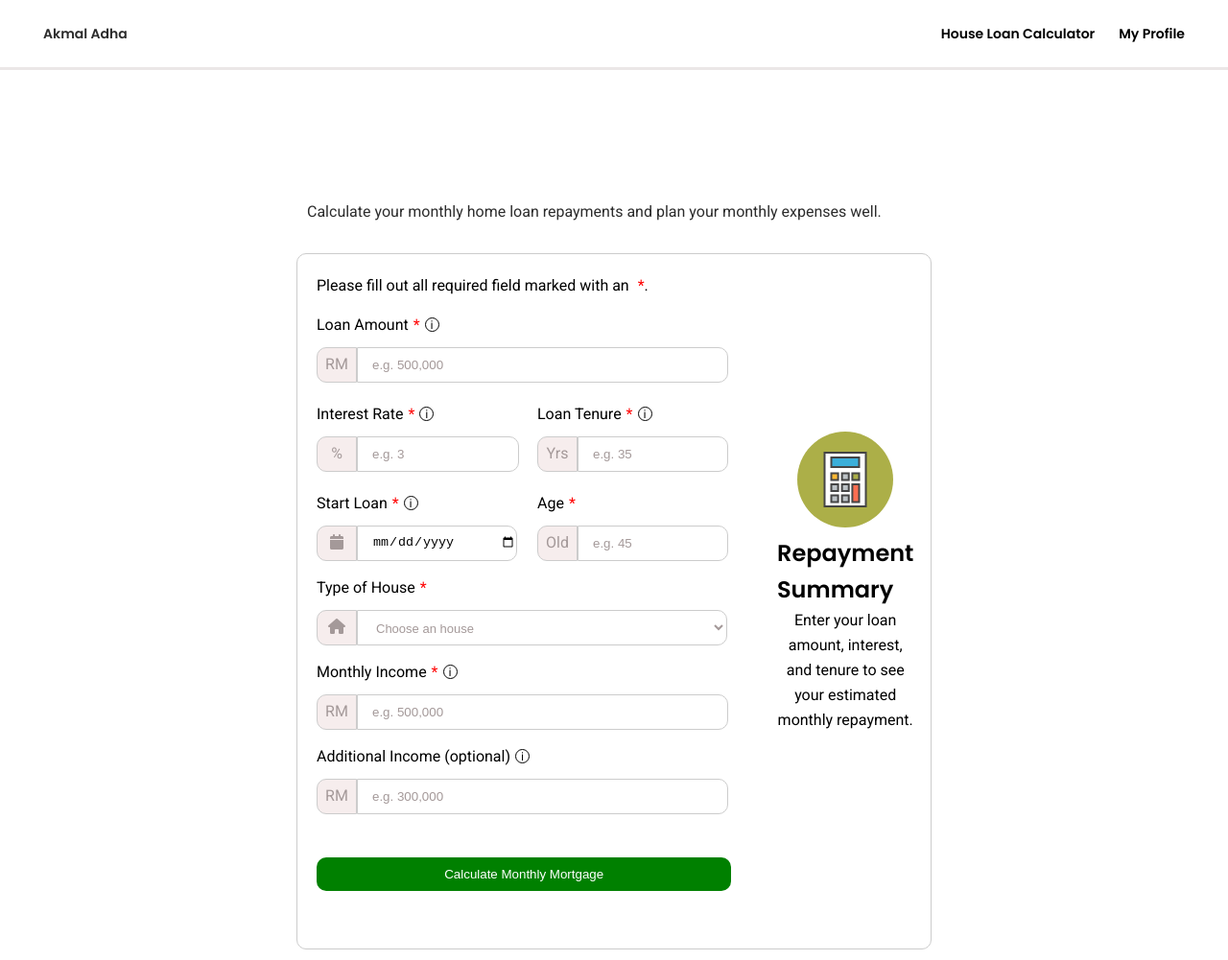
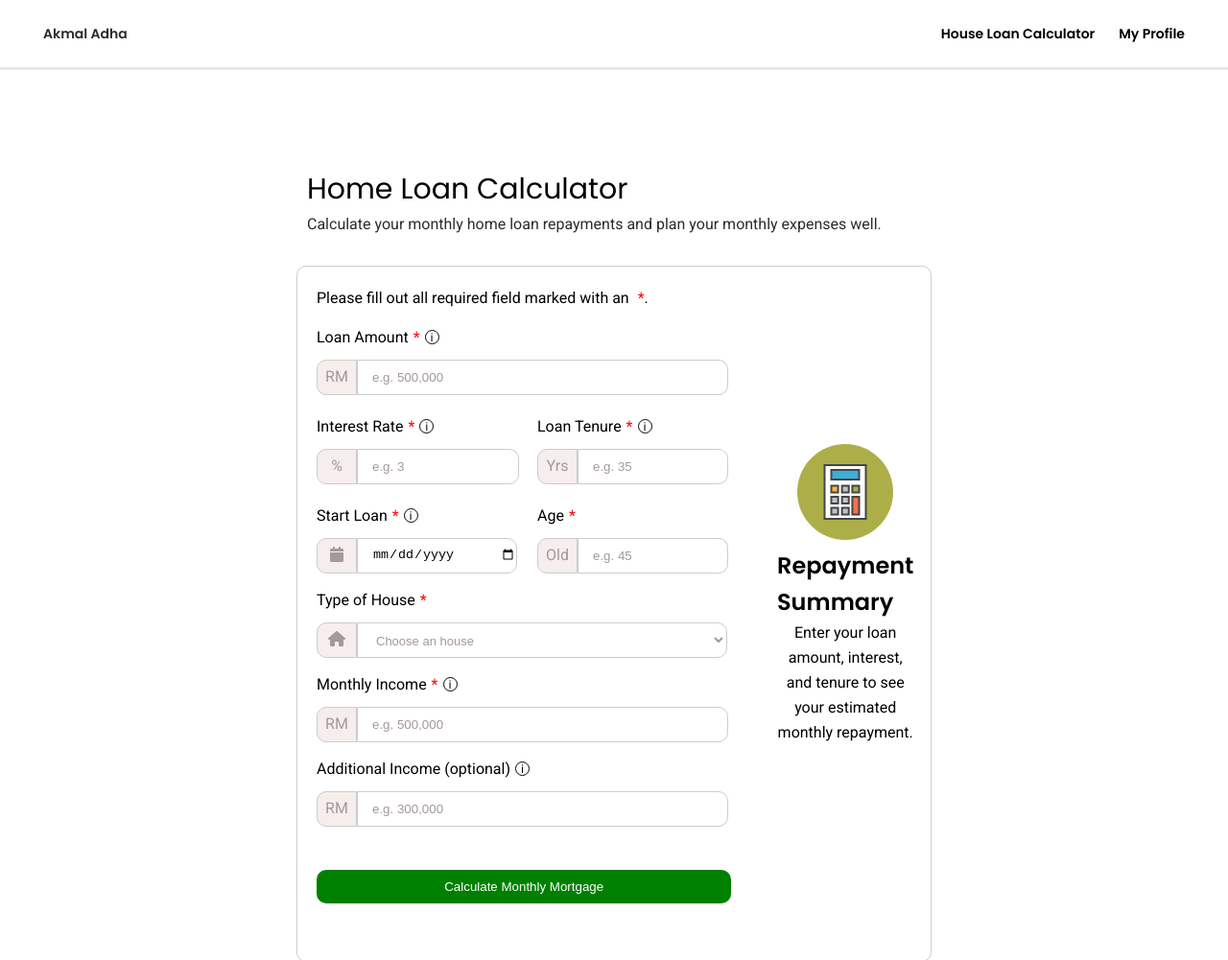
Before and after one commit to NotAjumma/homeLoanCalculator, a plain HTML site: page index.html in a window 1280 px wide. Shown: the top 1001 px of the page at 96% size. Drawn offline with nearby package versions, Linux system fonts and the light colour scheme.

Commit message:
header color black

```diff
--- a/css/style.css
+++ b/css/style.css
@@ -6,7 +6,7 @@ body {
 form {
   margin-top: 100px;
 }
-.large-text {
+.large-text-header {
   font-size: 30px;
   font-weight: 400;
   line-height: 48px;
--- a/index.html
+++ b/index.html
@@ -30,7 +30,7 @@
     <script src="js/index.js"></script>
     <form name="loanForm" id="loanForm" onsubmit="return validateForm()">
       <div class="header-div">
-        <div class="large-text">Home Loan Calculator</div>
+        <div class="large-text-header">Home Loan Calculator</div>
         <div class="med-text text-outside">
           Calculate your monthly home loan repayments and plan your monthly
           expenses well.
```
